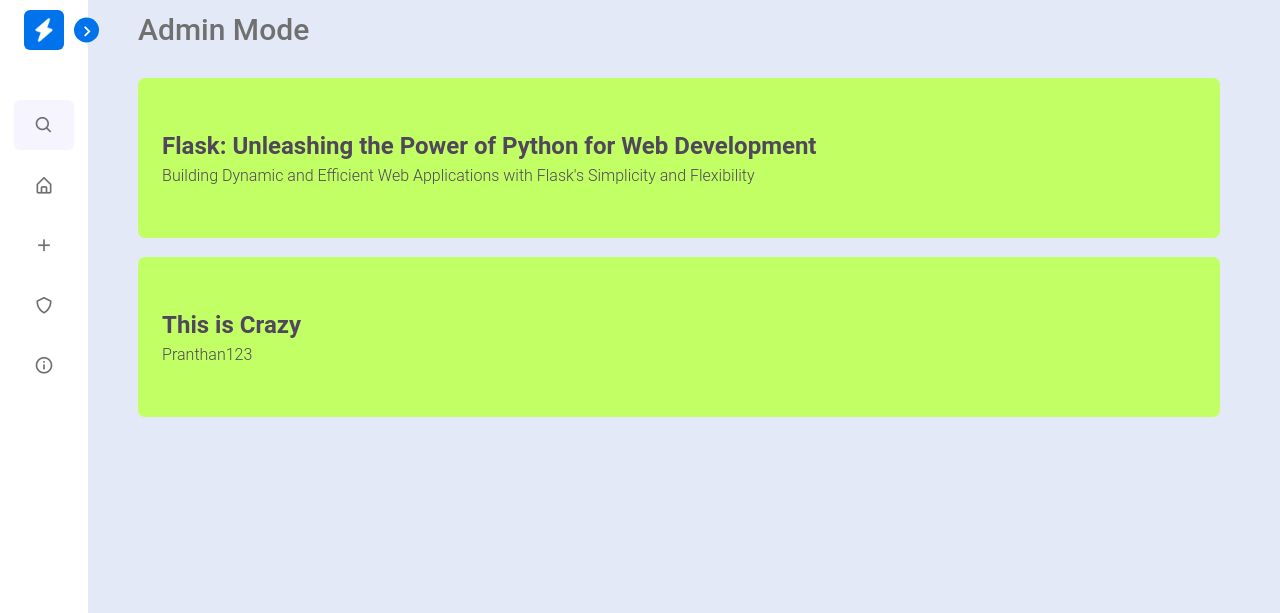
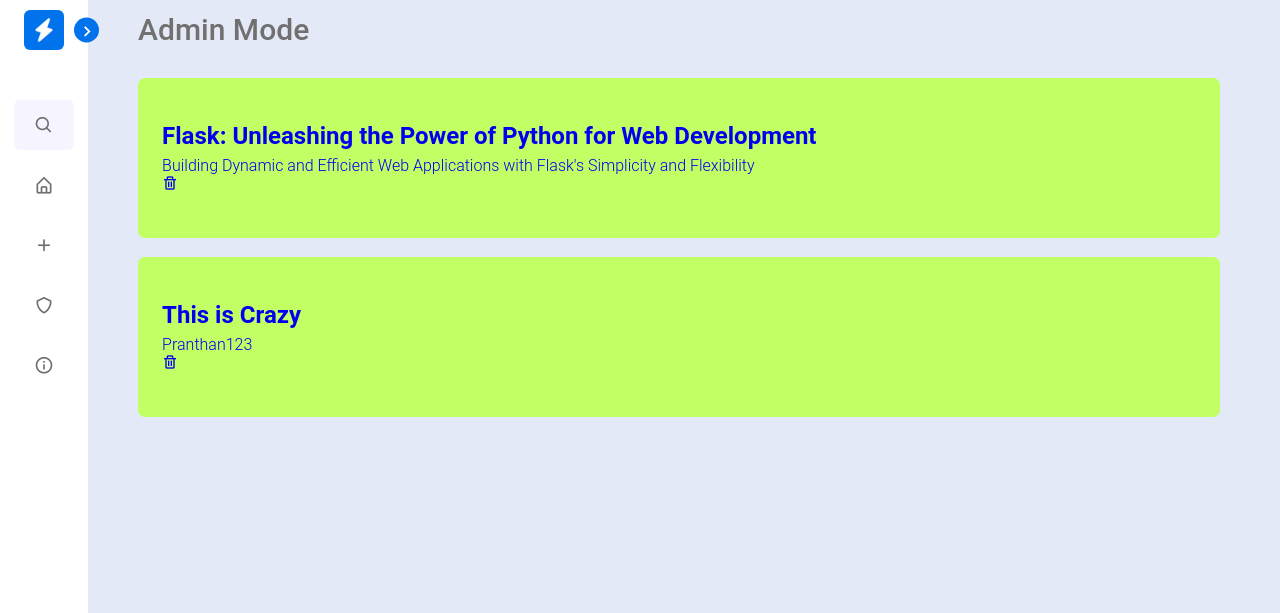
Before and after one commit to adarshvmanu/Flask-Blogging-Site, a Flask app: page /admin in a window 1280 px wide. Shown: the top 613 px of the page. Run offline with Flask 3, Linux system fonts and the light colour scheme.

Commit message:
Final Tweeks

```diff
--- a/templates/admin.html
+++ b/templates/admin.html
@@ -1,5 +1,5 @@
 {%extends 'base.html'%}
-{%block title%}Speak Your Mind{%endblock%}
+{%block title%}Admin Mode{%endblock%}
 {%block content%}
     <section class="home">
         <div class="text">Admin Mode</div>
@@ -10,8 +10,12 @@
             <div class="blog-card-content">
                 <h2 class="title">{{ blog.blog_title }}</h2>
                 <h4 class="subtitle" style="margin-top: 6px;"><span style="font-weight:300;">{{ blog.blog_subtitle }}</h4>
+                <div class="delete-button">
+                    <a href="/delete/{{ blog.id }}"><i class='bx bx-trash icon'></i></a>
+                </div>
             </div>
         </div>
+        </a>
         <br>
         {% endfor %}
     </section>
```
